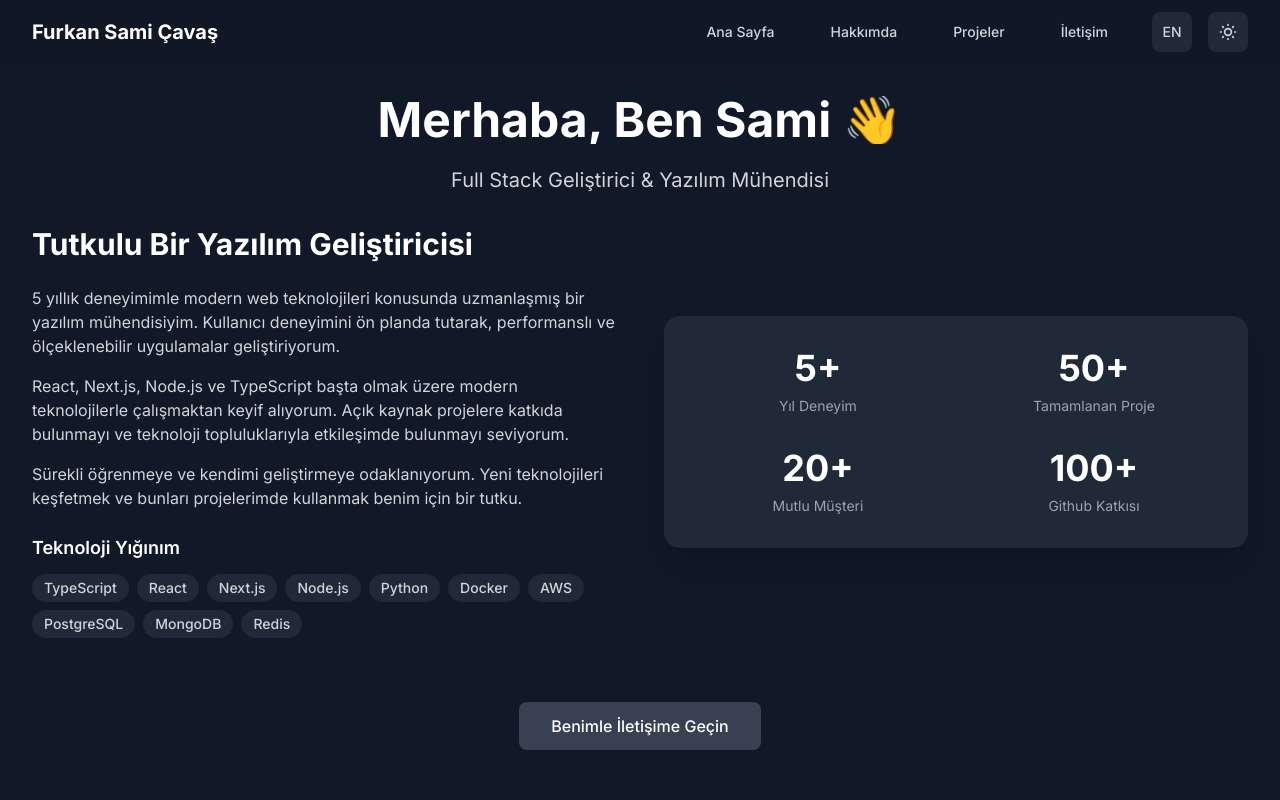
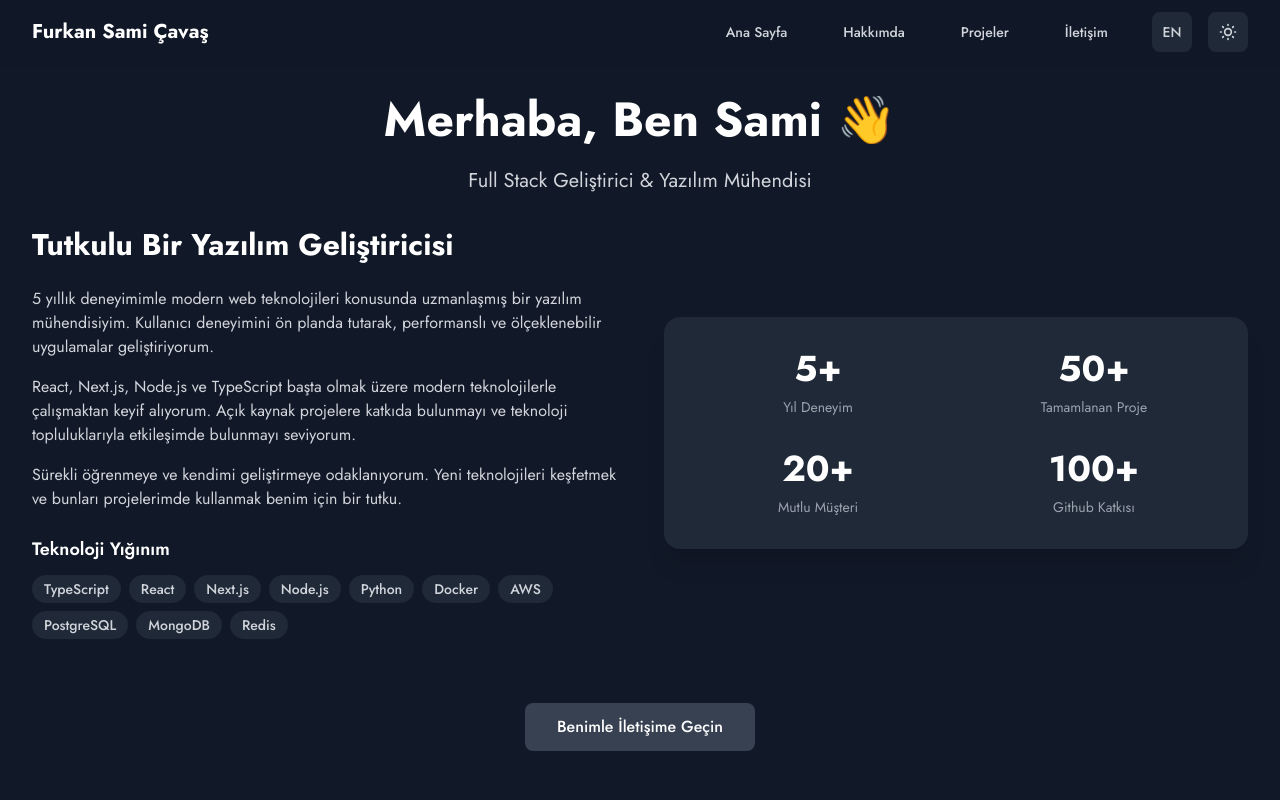
Before and after one commit to samicavas/Portfolio-Web, a Next.js app: page / in a window 1280 px wide. Shown: the top 800 px of the page. Built offline with nearby package versions, Linux system fonts and the light colour scheme.

Commit message:
Update: Change font to Jost

```diff
--- a/src/app/layout.tsx
+++ b/src/app/layout.tsx
@@ -1,11 +1,11 @@
 import type { Metadata } from "next";
-import { Inter } from "next/font/google";
+import { Jost } from "next/font/google";
 import "./globals.css";
 import { ThemeProvider } from "@/context/ThemeContext";
 import { LanguageProvider } from "@/context/LanguageContext";
 import ScrollToTop from "@/components/ScrollToTop";
 
-const inter = Inter({ subsets: ["latin"] });
+const jost = Jost({ subsets: ["latin"] });
 
 export const metadata: Metadata = {
   title: "Sami Çavaş",
@@ -32,7 +32,7 @@ export default function RootLayout({
 }) {
   return (
     <html lang="tr">
-      <body className={`${inter.className} transition-colors duration-200`}>
+      <body className={`${jost.className} transition-colors duration-200`}>
         <ThemeProvider>
           <LanguageProvider>
             {children}
```
